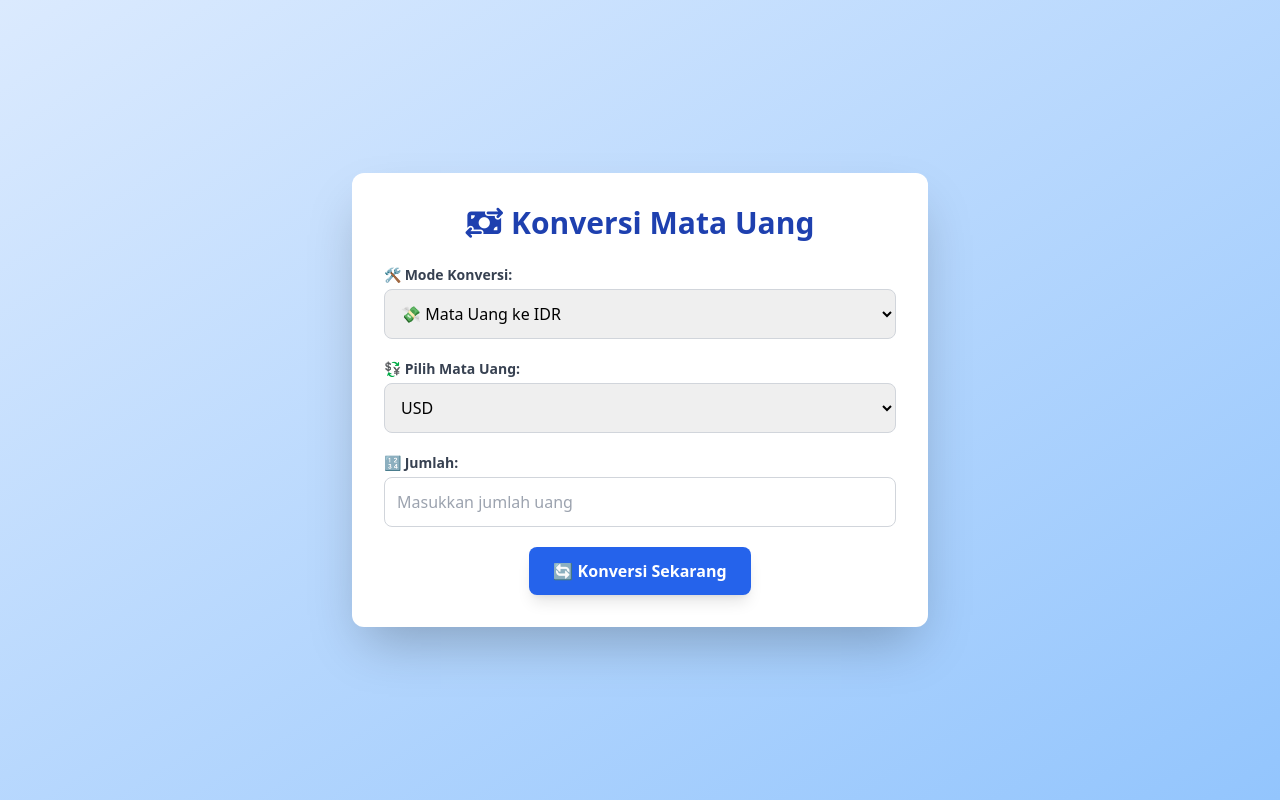
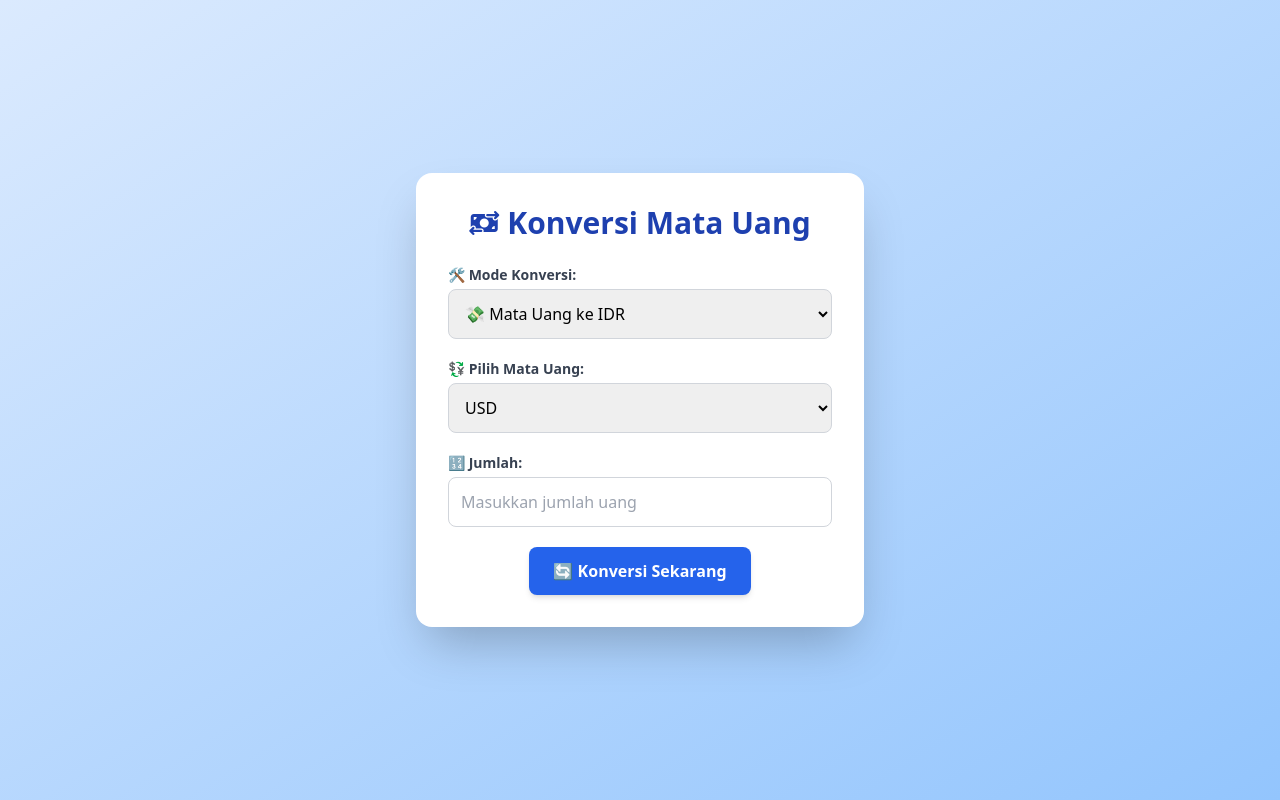
Before and after one commit to HENGKER-MAGANG/konfersi1, a Flask app: page / in a window 1280 px wide. Run offline with Flask 3, Linux system fonts and the light colour scheme; some libraries are stand-ins or nearby versions.

Commit message:
commit 2

```diff
--- a/app.py
+++ b/app.py
@@ -26,5 +26,7 @@ def index():
 
     return render_template('index.html', mata_uang=mata_uang)
 
-if __name__ == '__main__':
-    app.run(debug=True)
+if __name__ == "__main__":
+    import os
+    port = int(os.environ.get("PORT", 5000))
+    app.run(debug=False, host='0.0.0.0', port=port)
--- /dev/null
+++ b/requirements.txt
@@ -0,0 +1 @@
+Flask
--- a/templates/index.html
+++ b/templates/index.html
@@ -7,18 +7,18 @@
   <script src="https://cdn.tailwindcss.com"></script>
   <link rel="stylesheet" href="https://cdnjs.cloudflare.com/ajax/libs/font-awesome/6.5.0/css/all.min.css" />
 </head>
-<body class="bg-gradient-to-br from-blue-100 to-blue-300 min-h-screen flex items-center justify-center font-sans">
+<body class="bg-gradient-to-br from-blue-100 to-blue-300 min-h-screen flex items-center justify-center font-sans px-4">
 
-  <div class="bg-white shadow-2xl rounded-xl p-8 max-w-xl w-full">
-    <h1 class="text-3xl font-bold text-center text-blue-800 mb-6 flex items-center justify-center gap-2">
-      <i class="fa-solid fa-money-bill-transfer"></i>
+  <div class="bg-white shadow-2xl rounded-2xl p-6 sm:p-8 max-w-md w-full">
+    <h1 class="text-2xl sm:text-3xl font-bold text-center text-blue-800 mb-6 flex items-center justify-center gap-2">
+      <i class="fa-solid fa-money-bill-transfer text-xl sm:text-2xl"></i>
       Konversi Mata Uang
     </h1>
 
-    <form method="POST" class="space-y-5">
+    <form method="POST" class="space-y-4 sm:space-y-5">
       <div>
         <label class="block text-sm font-semibold text-gray-700 mb-1">🛠 Mode Konversi:</label>
-        <select name="mode" class="w-full p-3 rounded-lg border border-gray-300 focus:ring-2 focus:ring-blue-500">
+        <select name="mode" class="w-full p-2.5 sm:p-3 rounded-lg border border-gray-300 focus:ring-2 focus:ring-blue-500 text-sm sm:text-base">
           <option value="1" {% if selected_mode == '1' %}selected{% endif %}>💸 Mata Uang ke IDR</option>
           <option value="2" {% if selected_mode == '2' %}selected{% endif %}>💰 IDR ke Mata Uang</option>
         </select>
@@ -26,7 +26,7 @@
 
       <div>
         <label class="block text-sm font-semibold text-gray-700 mb-1">💱 Pilih Mata Uang:</label>
-        <select name="pilih" class="w-full p-3 rounded-lg border border-gray-300 focus:ring-2 focus:ring-blue-500">
+        <select name="pilih" class="w-full p-2.5 sm:p-3 rounded-lg border border-gray-300 focus:ring-2 focus:ring-blue-500 text-sm sm:text-base">
           {% for i in range(mata_uang|length) %}
             <option value="{{ i }}">{{ mata_uang[i] }}</option>
           {% endfor %}
@@ -36,21 +36,21 @@
       <div>
         <label class="block text-sm font-semibold text-gray-700 mb-1">🔢 Jumlah:</label>
         <input type="number" name="jumlah" step="any" required
-               class="w-full p-3 rounded-lg border border-gray-300 focus:ring-2 focus:ring-blue-500"
+               class="w-full p-2.5 sm:p-3 rounded-lg border border-gray-300 focus:ring-2 focus:ring-blue-500 text-sm sm:text-base"
                placeholder="Masukkan jumlah uang">
       </div>
 
       <div class="text-center">
         <button type="submit"
-                class="bg-blue-600 hover:bg-blue-700 text-white px-6 py-3 rounded-lg font-semibold shadow-lg transition duration-200">
+                class="bg-blue-600 hover:bg-blue-700 text-white px-5 py-2.5 sm:px-6 sm:py-3 rounded-lg font-semibold shadow-md transition duration-200 text-sm sm:text-base">
           🔄 Konversi Sekarang
         </button>
       </div>
     </form>
 
     {% if hasil %}
-    <div class="mt-6 bg-green-100 text-green-800 p-4 rounded-lg shadow-inner animate-pulse">
-      <p class="text-lg font-semibold text-center">✅ Hasil: {{ hasil }}</p>
+    <div class="mt-6 bg-green-100 text-green-800 p-4 rounded-lg shadow-inner animate-fade-in">
+      <p class="text-base sm:text-lg font-semibold text-center">✅ Hasil: {{ hasil }}</p>
     </div>
     {% endif %}
   </div>
```
Also changed, not shown: 1 other file.
